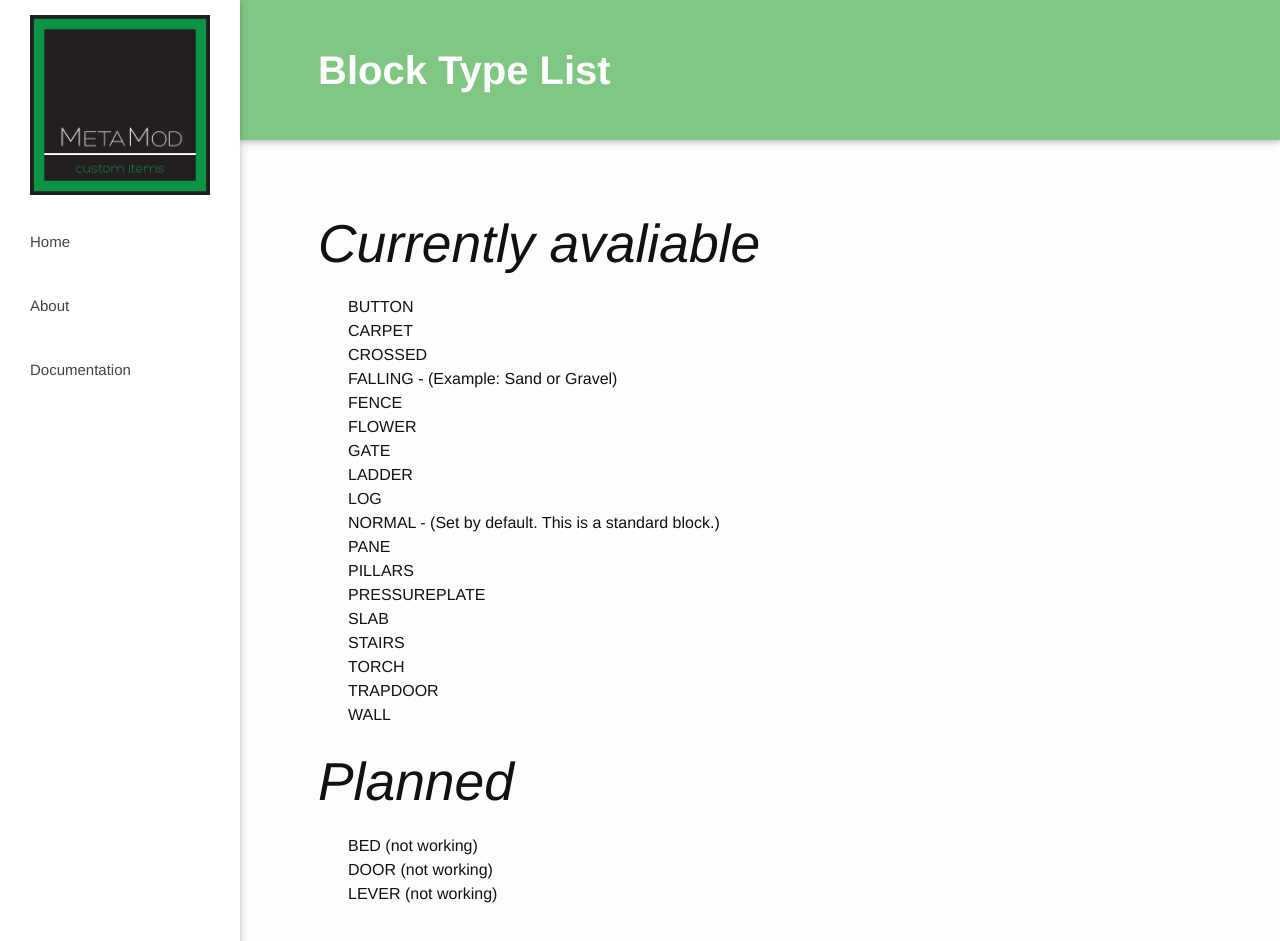
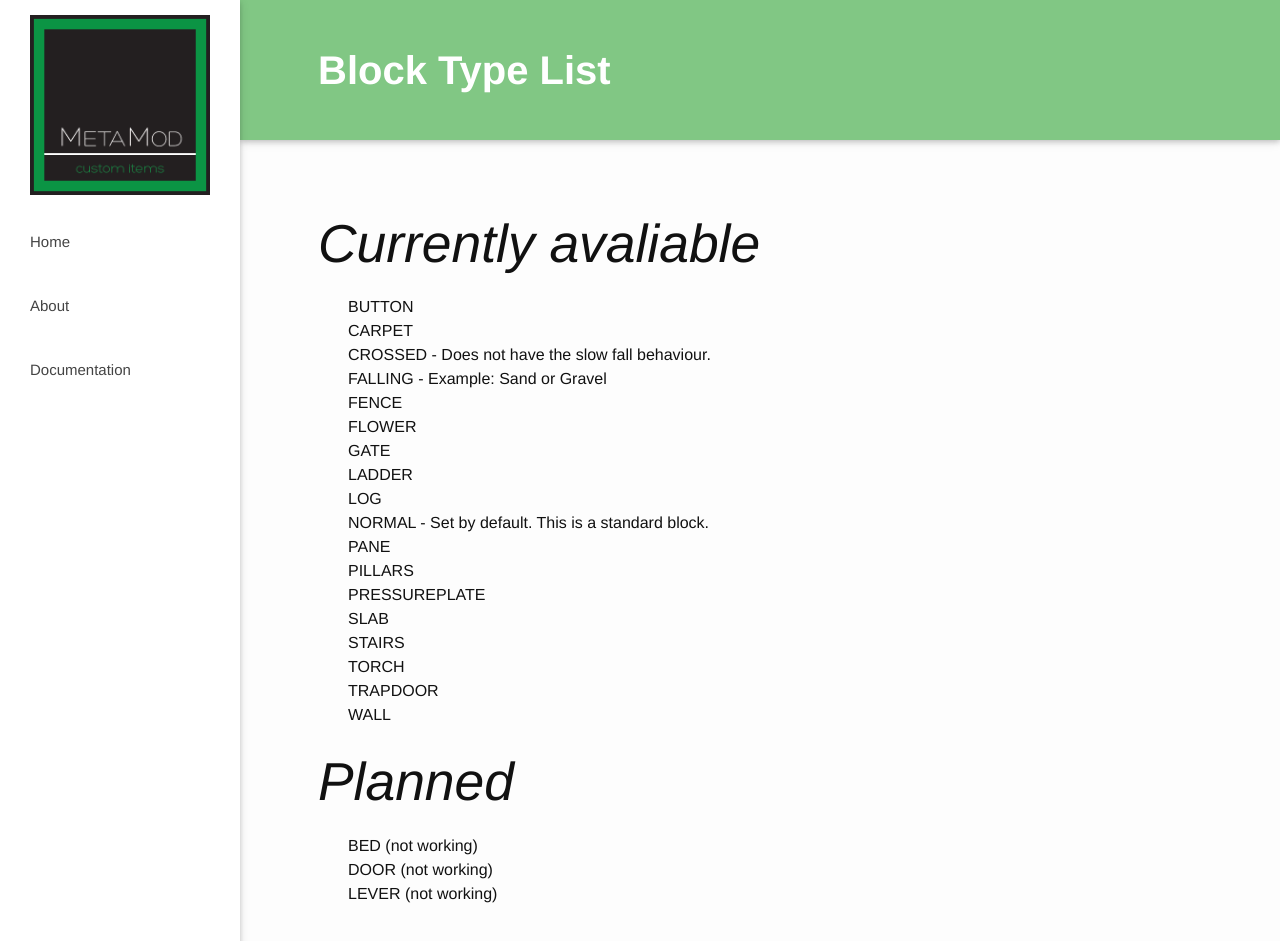
Before and after one commit to marcel0ll/CustomItems, a Jekyll site: the page built from documentation/block_type_list.md, in a window 1280 px wide and 941 px high. Built offline with Jekyll 4.4.1, drawn with Linux system fonts in a browser that asks for light colours; nearby versions of some CDN libraries.

Commit message:
Update block_type_list.md

```diff
--- a/documentation/block_type_list.md
+++ b/documentation/block_type_list.md
@@ -8,14 +8,14 @@ title: Block Type List
 
 * BUTTON
 * CARPET
-* CROSSED
-* FALLING - (Example: Sand or Gravel)
+* CROSSED - Does not have the slow fall behaviour.
+* FALLING - Example: Sand or Gravel
 * FENCE
 * FLOWER
 * GATE
 * LADDER
 * LOG
-* NORMAL - (Set by default. This is a standard block.)
+* NORMAL - Set by default. This is a standard block.
 * PANE
 * PILLARS
 * PRESSUREPLATE
```
